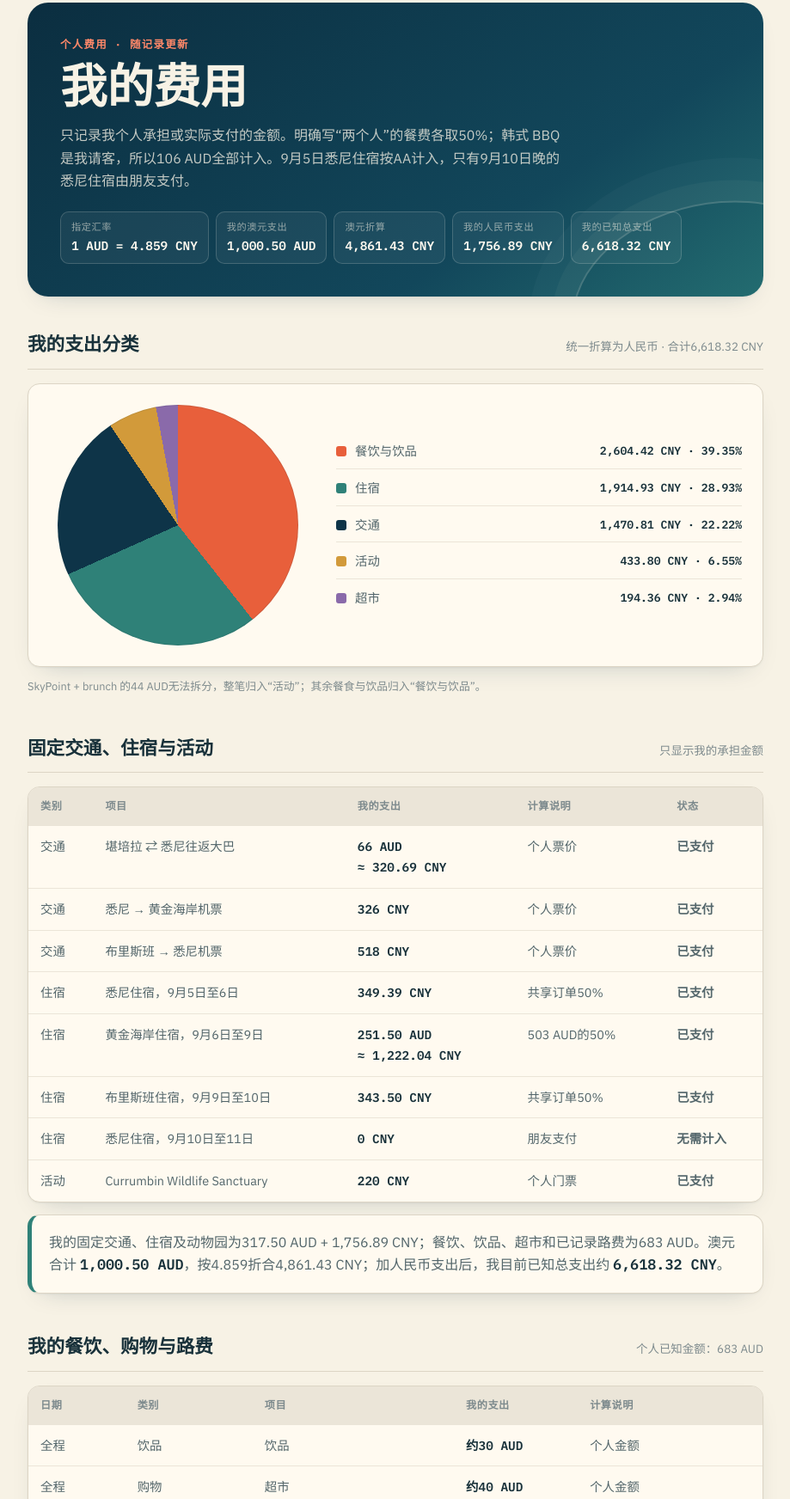
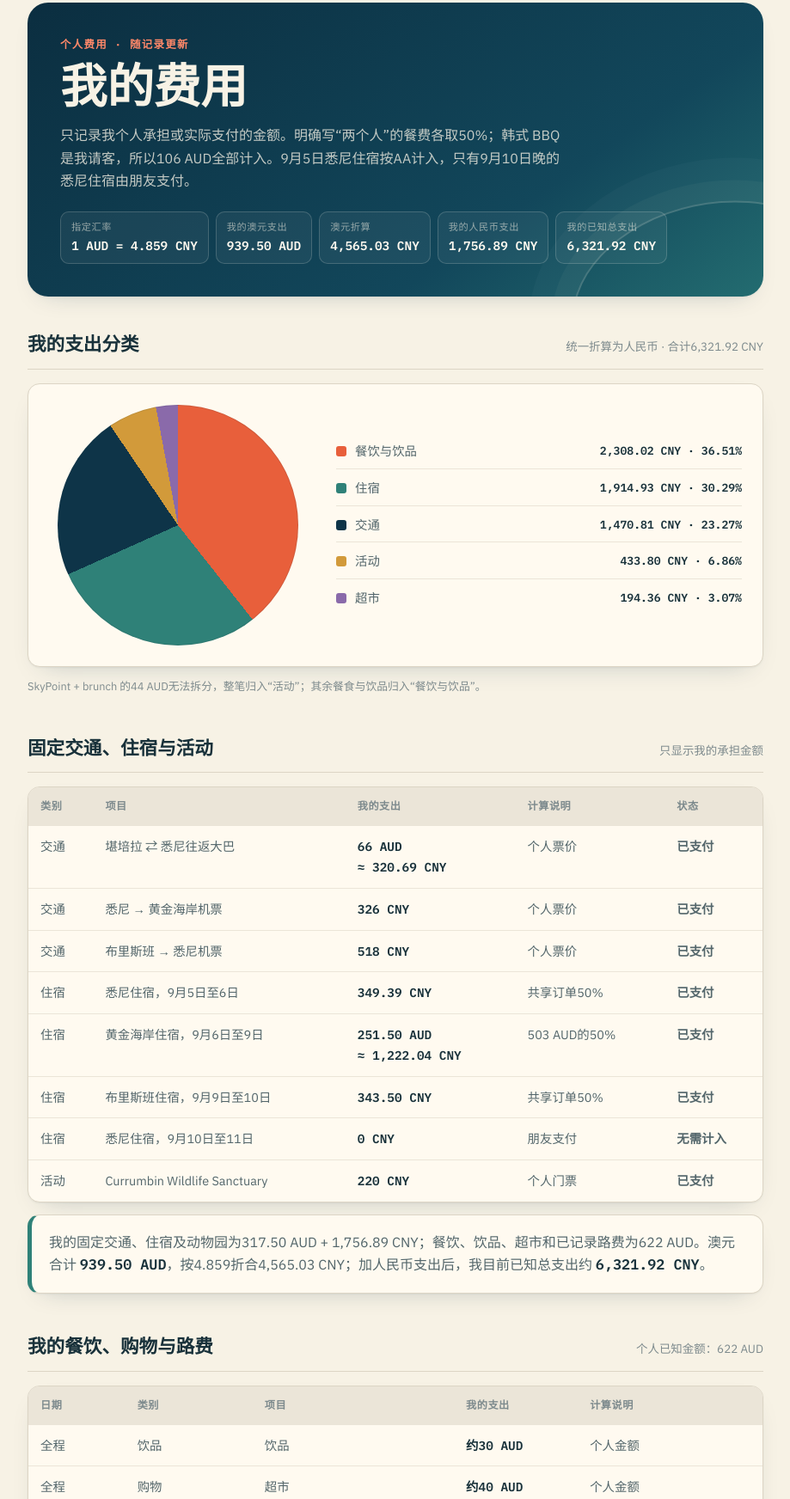
Before and after one commit to chajie0824/sydney-gold-coast-brisbane-trip, a plain HTML site: page 费用统计.html in a window 1280 px wide. Shown: the part 116-1860 px from the top of the page at 86% size, without its empty margins (180-1099 px from the left). Drawn offline with Linux system fonts and the light colour scheme.

Commit message:
修正两人餐费并重算费用统计

```diff
--- a/费用统计.html
+++ b/费用统计.html
@@ -3,7 +3,7 @@
 <head>
 <meta charset="UTF-8"><meta name="viewport" content="width=device-width, initial-scale=1.0">
 <meta name="description" content="2026年悉尼、黄金海岸与布里斯班个人旅行费用统计。">
-<meta property="og:title" content="悉尼 · 黄金海岸 · 布里斯班｜我的费用"><meta property="og:description" content="按1 AUD = 4.859 CNY折算，我目前已知支出约6,618.32 CNY"><meta property="og:type" content="website"><meta property="og:image" content="og.png">
+<meta property="og:title" content="悉尼 · 黄金海岸 · 布里斯班｜我的费用"><meta property="og:description" content="按1 AUD = 4.859 CNY折算，我目前已知支出约6,321.92 CNY"><meta property="og:type" content="website"><meta property="og:image" content="og.png">
 <meta name="twitter:card" content="summary_large_image"><meta name="twitter:image" content="og.png">
 <title>我的费用 · 悉尼黄金海岸布里斯班</title>
 <link rel="preconnect" href="https://fonts.googleapis.com"><link rel="preconnect" href="https://fonts.gstatic.com" crossorigin>
@@ -14,19 +14,19 @@
   <header class="masthead">
     <p class="eyebrow">个人费用 · 随记录更新</p><h1>我的费用</h1>
     <p class="lede">只记录我个人承担或实际支付的金额。明确写“两个人”的餐费各取50%；韩式 BBQ 是我请客，所以106 AUD全部计入。9月5日悉尼住宿按AA计入，只有9月10日晚的悉尼住宿由朋友支付。</p>
-    <div class="trip-stats"><div class="stat-chip"><span class="k">指定汇率</span><span class="v">1 AUD = 4.859 CNY</span></div><div class="stat-chip"><span class="k">我的澳元支出</span><span class="v">1,000.50 AUD</span></div><div class="stat-chip"><span class="k">澳元折算</span><span class="v">4,861.43 CNY</span></div><div class="stat-chip"><span class="k">我的人民币支出</span><span class="v">1,756.89 CNY</span></div><div class="stat-chip"><span class="k">我的已知总支出</span><span class="v">6,618.32 CNY</span></div></div>
+    <div class="trip-stats"><div class="stat-chip"><span class="k">指定汇率</span><span class="v">1 AUD = 4.859 CNY</span></div><div class="stat-chip"><span class="k">我的澳元支出</span><span class="v">939.50 AUD</span></div><div class="stat-chip"><span class="k">澳元折算</span><span class="v">4,565.03 CNY</span></div><div class="stat-chip"><span class="k">我的人民币支出</span><span class="v">1,756.89 CNY</span></div><div class="stat-chip"><span class="k">我的已知总支出</span><span class="v">6,321.92 CNY</span></div></div>
   </header>
 
   <section>
-    <div class="section-head"><h2>我的支出分类</h2><span class="hint">统一折算为人民币 · 合计6,618.32 CNY</span></div>
+    <div class="section-head"><h2>我的支出分类</h2><span class="hint">统一折算为人民币 · 合计6,321.92 CNY</span></div>
     <div class="expense-chart">
-      <div class="pie-chart" role="img" aria-label="个人支出饼图：餐饮饮品39.35%，住宿28.93%，交通22.22%，活动6.55%，超市2.94%"></div>
+      <div class="pie-chart" role="img" aria-label="个人支出饼图：餐饮饮品36.51%，住宿30.29%，交通23.27%，活动6.86%，超市3.07%"></div>
       <dl class="chart-legend">
-        <div><span class="chart-swatch" style="background:var(--chart-food)" aria-hidden="true"></span><dt>餐饮与饮品</dt><dd>2,604.42 CNY · 39.35%</dd></div>
-        <div><span class="chart-swatch" style="background:var(--chart-stay)" aria-hidden="true"></span><dt>住宿</dt><dd>1,914.93 CNY · 28.93%</dd></div>
-        <div><span class="chart-swatch" style="background:var(--chart-transit)" aria-hidden="true"></span><dt>交通</dt><dd>1,470.81 CNY · 22.22%</dd></div>
-        <div><span class="chart-swatch" style="background:var(--chart-activity)" aria-hidden="true"></span><dt>活动</dt><dd>433.80 CNY · 6.55%</dd></div>
-        <div><span class="chart-swatch" style="background:var(--chart-shop)" aria-hidden="true"></span><dt>超市</dt><dd>194.36 CNY · 2.94%</dd></div>
+        <div><span class="chart-swatch" style="background:var(--chart-food)" aria-hidden="true"></span><dt>餐饮与饮品</dt><dd>2,308.02 CNY · 36.51%</dd></div>
+        <div><span class="chart-swatch" style="background:var(--chart-stay)" aria-hidden="true"></span><dt>住宿</dt><dd>1,914.93 CNY · 30.29%</dd></div>
+        <div><span class="chart-swatch" style="background:var(--chart-transit)" aria-hidden="true"></span><dt>交通</dt><dd>1,470.81 CNY · 23.27%</dd></div>
+        <div><span class="chart-swatch" style="background:var(--chart-activity)" aria-hidden="true"></span><dt>活动</dt><dd>433.80 CNY · 6.86%</dd></div>
+        <div><span class="chart-swatch" style="background:var(--chart-shop)" aria-hidden="true"></span><dt>超市</dt><dd>194.36 CNY · 3.07%</dd></div>
       </dl>
     </div>
     <p class="chart-note">SkyPoint + brunch 的44 AUD无法拆分，整笔归入“活动”；其余餐食与饮品归入“餐饮与饮品”。</p>
@@ -47,11 +47,11 @@
         <tr><td>活动</td><td>Currumbin Wildlife Sanctuary</td><td class="num">220 CNY</td><td>个人门票</td><td class="status">已支付</td></tr>
       </tbody>
     </table></div>
-    <div class="final-banner"><p>我的固定交通、住宿及动物园为317.50 AUD + 1,756.89 CNY；餐饮、饮品、超市和已记录路费为683 AUD。澳元合计 <span class="big">1,000.50 AUD</span>，按4.859折合4,861.43 CNY；加人民币支出后，我目前已知总支出约 <span class="big">6,618.32 CNY</span>。</p></div>
+    <div class="final-banner"><p>我的固定交通、住宿及动物园为317.50 AUD + 1,756.89 CNY；餐饮、饮品、超市和已记录路费为622 AUD。澳元合计 <span class="big">939.50 AUD</span>，按4.859折合4,565.03 CNY；加人民币支出后，我目前已知总支出约 <span class="big">6,321.92 CNY</span>。</p></div>
   </section>
 
   <section>
-    <div class="section-head"><h2>我的餐饮、购物与路费</h2><span class="hint">个人已知金额：683 AUD</span></div>
+    <div class="section-head"><h2>我的餐饮、购物与路费</h2><span class="hint">个人已知金额：622 AUD</span></div>
     <div class="table-wrap"><table class="stat-table">
       <thead><tr><th>日期</th><th>类别</th><th>项目</th><th>我的支出</th><th>计算说明</th></tr></thead>
       <tbody>
@@ -69,9 +69,9 @@
         <tr><td>9月7日</td><td>午餐</td><td>BALI 餐</td><td class="num">18 AUD</td><td>我的这份</td></tr>
         <tr><td>9月7日</td><td>晚餐</td><td>韩式 BBQ buffet</td><td class="num">106 AUD</td><td>我请客，两份都计入</td></tr>
         <tr><td>9月8日</td><td>活动+早午餐</td><td>SkyPoint + brunch</td><td class="num">约44 AUD</td><td>我的金额</td></tr>
-        <tr><td>9月8日</td><td>晚餐</td><td>More Thai</td><td class="num">86 AUD</td><td>我的金额</td></tr>
+        <tr><td>9月8日</td><td>晚餐</td><td>More Thai</td><td class="num">43 AUD</td><td>86 AUD的50%</td></tr>
         <tr><td>9月9日</td><td>早餐</td><td>未吃</td><td class="num">0 AUD</td><td>无支出</td></tr>
-        <tr><td>9月9日</td><td>午餐</td><td>布里斯班意大利小吃</td><td class="num">36 AUD</td><td>我的金额</td></tr>
+        <tr><td>9月9日</td><td>午餐</td><td>布里斯班意大利小吃</td><td class="num">18 AUD</td><td>36 AUD的50%</td></tr>
         <tr><td>9月9日</td><td>晚餐</td><td>韩餐辣鸡脚</td><td class="num">32.70 AUD</td><td>65.40 AUD的50%</td></tr>
         <tr><td>9月10日</td><td>早餐</td><td>贝果</td><td class="num">16.50 AUD</td><td>33 AUD的50%</td></tr>
         <tr><td>9月10日</td><td>午餐</td><td>日本拉面</td><td class="num">约22 AUD</td><td>个人金额</td></tr>
@@ -99,9 +99,9 @@
   </section>
 
   <section>
-    <div class="section-head"><h2>未计入的费用</h2><span class="hint">按你的口径，不计入6,618.32 CNY</span></div>
+    <div class="section-head"><h2>未计入的费用</h2><span class="hint">按你的口径，不计入6,321.92 CNY</span></div>
     <div class="panel-grid"><div class="panel"><h3>交通</h3><ul><li>黄金海岸机场到住宿乘公交车，金额不再计算</li><li>黄金海岸其他公共交通不再计算</li><li>黄金海岸到布里斯班等其余交通费不再计算</li><li>布里斯班到机场打车已计入</li></ul></div><div class="panel"><h3>餐饮与其他</h3><ul><li>早餐、午饭和晚饭已全部记录</li><li>超市按我的约40 AUD计入</li><li>其他零食、购物、保险和行李费用未提供，不计入</li></ul></div></div>
-    <div class="risk-card"><b>个人金额口径：</b>未注明“两个人”的费用按你的个人金额原数计入；辣鸡脚65.40、贝果33、9月10日泰料45和9月11日午餐61均按两人总价各取一半。韩式 BBQ因为是你请客，106 AUD全部计入。</div>
+    <div class="risk-card"><b>个人金额口径：</b>未注明“两个人”的费用按你的个人金额原数计入；More Thai 86、意大利小吃36、辣鸡脚65.40、贝果33、9月10日泰料45和9月11日午餐61均按两人总价各取一半。韩式 BBQ因为是你请客，106 AUD全部计入。</div>
   </section>
   <footer>页面只记录我的个人承担或实际支付金额｜不包含订单号、PIN或其他私人资料</footer>
 </div></body></html>
```
